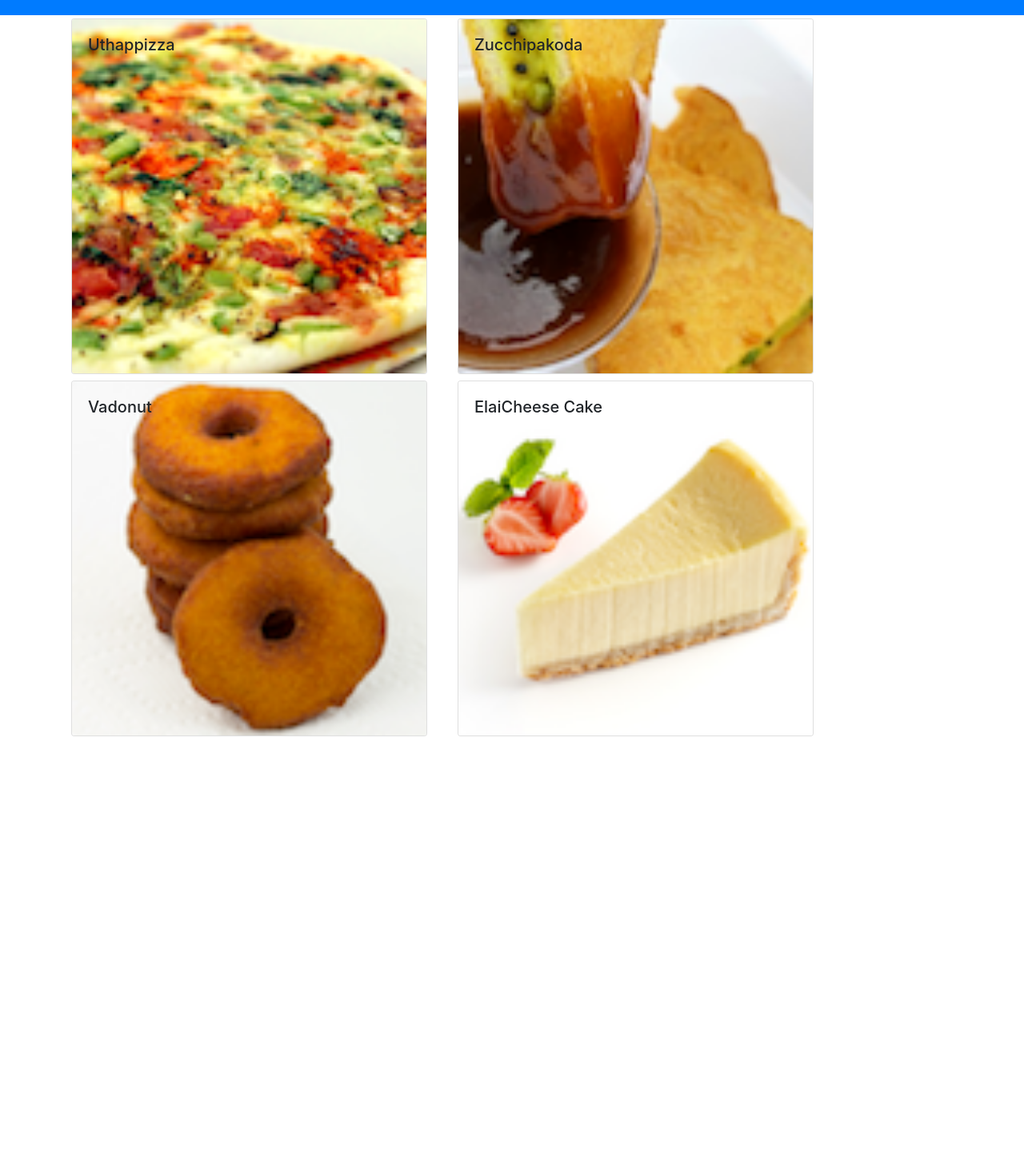
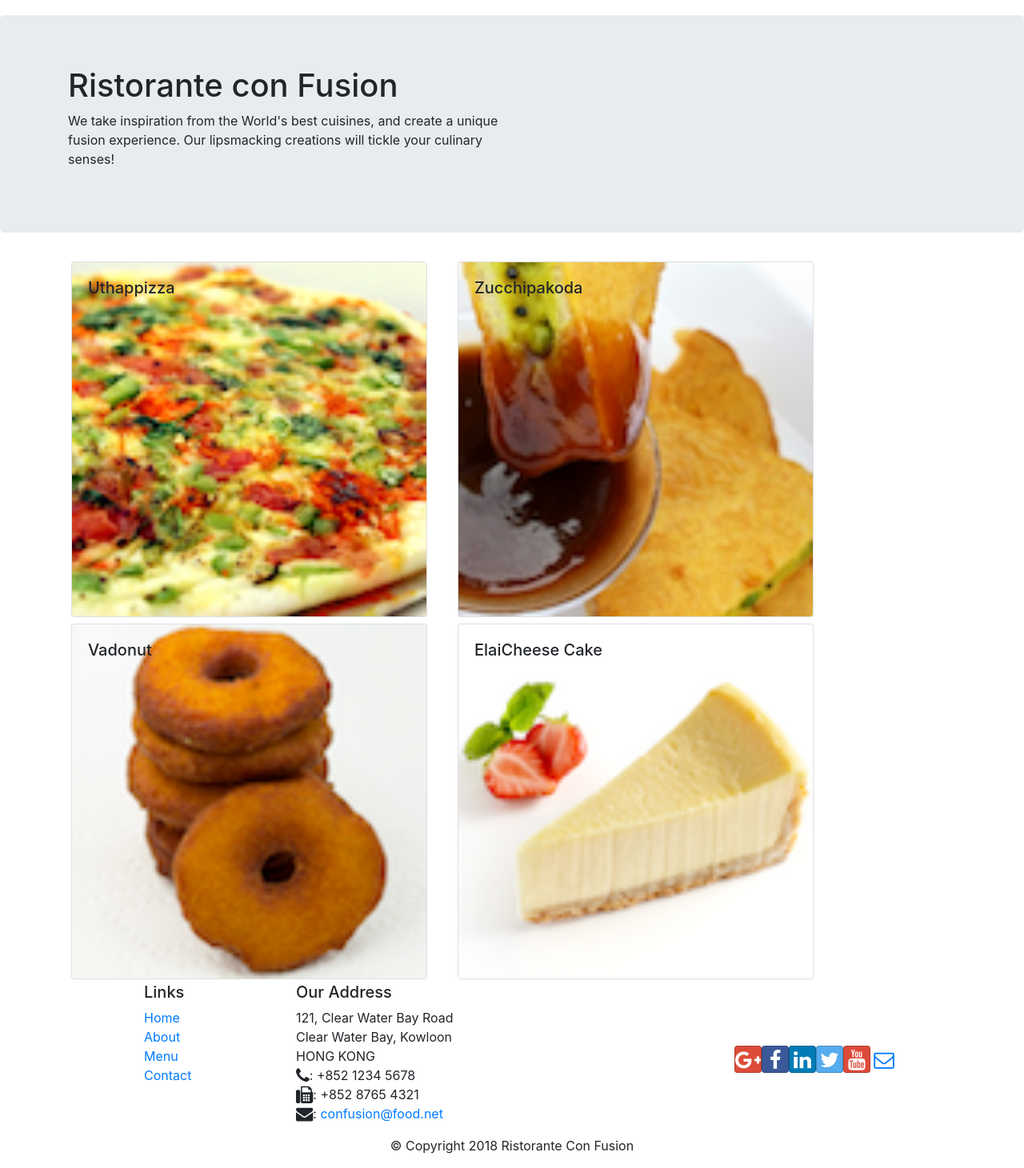
Before and after one commit to tkivite/confusion-react-app, a React (Create React App) app: page / in a window 1280 px wide. Shown: the part 37-1498 px from the top of the page at 80% size. Before the commit the page ends 962 px from the top, so only its background shows below. Built offline with nearby package versions, Linux system fonts and the light colour scheme.

Commit message:
added header and footer components

```diff
--- a/package.json
+++ b/package.json
@@ -7,6 +7,8 @@
     "@testing-library/react": "^11.1.0",
     "@testing-library/user-event": "^12.1.10",
     "bootstrap": "4.0.0",
+    "bootstrap-social": "^5.1.1",
+    "font-awesome": "^4.7.0",
     "react": "^17.0.2",
     "react-dom": "^17.0.2",
     "react-popper": "0.9.2",
--- /dev/null
+++ b/src/App.css
@@ -0,0 +1,33 @@
+.row-header {
+  margin: 0px auto;
+  padding: 0px auto;
+}
+
+.row-content {
+  margin: 0px auto;
+  padding: 50px 0px 50px 0px;
+  border-bottom: 1px ridge;
+  min-height: 400px;
+}
+
+.footer {
+  background-color: #d1c4e9;
+  margin: 0px auto;
+  padding: 20px 0px 20px 0px;
+}
+.jumbotron {
+  padding: 70px 30px 70px 30px;
+  margin: 0px auto;
+  background: #9575cd;
+  color: floralwhite;
+}
+
+address {
+  font-size: 80%;
+  margin: 0px;
+  color: #0f0f0f;
+}
+
+.navbar-dark {
+  background-color: #512da8;
+}
--- /dev/null
+++ b/src/components/FooterComponent.js
@@ -0,0 +1,90 @@
+import React from "react";
+
+function Footer(props) {
+  return (
+    <div className="footer">
+      <div className="container">
+        <div className="row justify-content-center">
+          <div className="col-4 offset-1 col-sm-2">
+            <h5>Links</h5>
+            <ul className="list-unstyled">
+              <li>
+                <a href="#">Home</a>
+              </li>
+              <li>
+                <a href="#">About</a>
+              </li>
+              <li>
+                <a href="#">Menu</a>
+              </li>
+              <li>
+                <a href="contactus.html">Contact</a>
+              </li>
+            </ul>
+          </div>
+          <div className="col-7 col-sm-5">
+            <h5>Our Address</h5>
+            <address>
+              121, Clear Water Bay Road
+              <br />
+              Clear Water Bay, Kowloon
+              <br />
+              HONG KONG
+              <br />
+              <i className="fa fa-phone fa-lg"></i>: +852 1234 5678
+              <br />
+              <i className="fa fa-fax fa-lg"></i>: +852 8765 4321
+              <br />
+              <i className="fa fa-envelope fa-lg"></i>:{" "}
+              <a href="mailto:confusion@food.net">confusion@food.net</a>
+            </address>
+          </div>
+          <div className="col-12 col-sm-4 align-self-center">
+            <div className="text-center">
+              <a
+                className="btn btn-social-icon btn-google"
+                href="http://google.com/+"
+              >
+                <i className="fa fa-google-plus"></i>
+              </a>
+              <a
+                className="btn btn-social-icon btn-facebook"
+                href="http://www.facebook.com/profile.php?id="
+              >
+                <i className="fa fa-facebook"></i>
+              </a>
+              <a
+                className="btn btn-social-icon btn-linkedin"
+                href="http://www.linkedin.com/in/"
+              >
+                <i className="fa fa-linkedin"></i>
+              </a>
+              <a
+                className="btn btn-social-icon btn-twitter"
+                href="http://twitter.com/"
+              >
+                <i className="fa fa-twitter"></i>
+              </a>
+              <a
+                className="btn btn-social-icon btn-google"
+                href="http://youtube.com/"
+              >
+                <i className="fa fa-youtube"></i>
+              </a>
+              <a className="btn btn-social-icon" href="mailto:">
+                <i className="fa fa-envelope-o"></i>
+              </a>
+            </div>
+          </div>
+        </div>
+        <div className="row justify-content-center">
+          <div className="col-auto">
+            <p>© Copyright 2018 Ristorante Con Fusion</p>
+          </div>
+        </div>
+      </div>
+    </div>
+  );
+}
+
+export default Footer;
--- /dev/null
+++ b/src/components/HeaderComponent.js
@@ -0,0 +1,32 @@
+import React, { Component } from "react";
+import { Navbar, NavbarBrand, Jumbotron } from "reactstrap";
+
+class Header extends Component {
+  render() {
+    return (
+      <React.Fragment>
+        <Navbar dark>
+          <div className="container">
+            <NavbarBrand href="/">Ristorante Con Fusion</NavbarBrand>
+          </div>
+        </Navbar>
+        <Jumbotron>
+          <div className="container">
+            <div className="row row-header">
+              <div className="col-12 col-sm-6">
+                <h1>Ristorante con Fusion</h1>
+                <p>
+                  We take inspiration from the World's best cuisines, and create
+                  a unique fusion experience. Our lipsmacking creations will
+                  tickle your culinary senses!
+                </p>
+              </div>
+            </div>
+          </div>
+        </Jumbotron>
+      </React.Fragment>
+    );
+  }
+}
+
+export default Header;
--- a/src/components/MainComponent.js
+++ b/src/components/MainComponent.js
@@ -1,5 +1,7 @@
 import React, { Component } from "react";
 import { Navbar, NavbarBrand } from "reactstrap";
+import Header from "./HeaderComponent";
+import Footer from "./FooterComponent";
 import Menu from "./MenuComponent";
 import DishDetail from "./DishdetailComponent";
 import { DISHES } from "../shared/dishes";
@@ -20,11 +22,7 @@
   render() {
     return (
       <div>
-        <Navbar dark color="primary">
-          <div className="container">
-            <NavbarBrand href="/">Ristorante Con Fusion</NavbarBrand>
-          </div>
-        </Navbar>
+        <Header />
         <Menu
           dishes={this.state.dishes}
           onClick={(dishId) => this.onDishSelect(dishId)}
@@ -36,6 +34,7 @@
             )[0]
           }
         />
+        <Footer />
       </div>
     );
   }
```
Also changed, not shown: src/index.js (+9 -7 lines), 1 other file (tests, documents, lock files or other folders).
